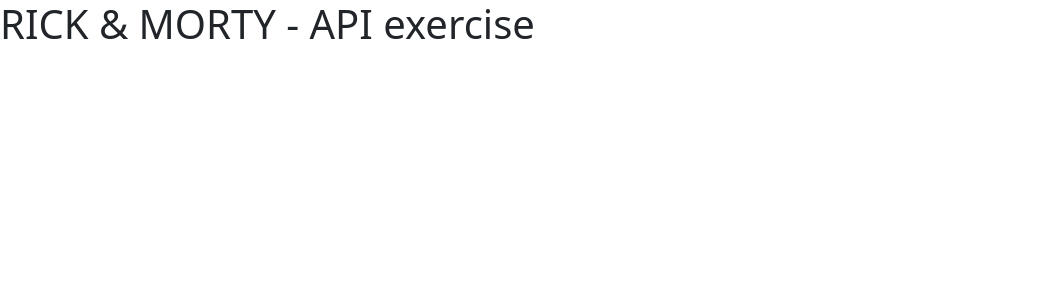
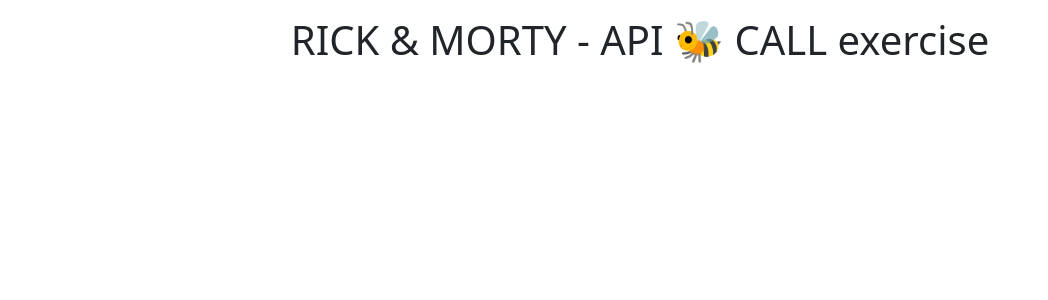
Before and after one commit to giovannilampis/Rick-Morty, a Vue app: page / in a window 1280 px wide. Shown: the top 300 px of the page, without its empty margins (0-1048 px from the left). Built offline with nearby package versions, Linux system fonts and the light colour scheme.

Commit message:
make title's css classes dynamic with PROPS

```diff
--- a/index.html
+++ b/index.html
@@ -1,13 +1,16 @@
 <!DOCTYPE html>
 <html lang="en">
+
 <head>
   <meta charset="UTF-8" />
   <link rel="icon" type="image/svg+xml" href="/vite.svg" />
   <meta name="viewport" content="width=device-width, initial-scale=1.0" />
-    <title>Vite + Vue</title>
+  <title>RICK & MORTY - API 🐝</title>
 </head>
+
 <body>
   <div id="app"></div>
-    <script type="module" src="/src/main.js"></script>
+  <script type="module" src="/src/main.js" :classProps="text-center text-yellow"></script>
 </body>
+
 </html>
--- a/src/App.vue
+++ b/src/App.vue
@@ -12,7 +12,7 @@ export default{
 </script>
 
 <template>
-  <HeaderComponent :titleProps=" 'RICK & MORTY - API exercise' "/>
+  <HeaderComponent :titleProps=" 'RICK & MORTY - API 🐝 CALL exercise' " :classProps=" 'text-center my-3' "/>
 </template>
 
 <style lang="scss">
--- a/src/components/HeaderComponent.vue
+++ b/src/components/HeaderComponent.vue
@@ -1,14 +1,14 @@
 <script>
 export default {
     name: 'HeaderComponent',
-    props: ['titleProps']
+    props: ['titleProps', 'classProps']
 }
 
 </script>
 
 <template>
     <div>
-        <h1>{{ titleProps }}</h1>
+        <h1 :class="classProps">{{ titleProps }}</h1>
     </div>
 </template>
 
```
Lines whose indentation alone changed are shown as unchanged.
